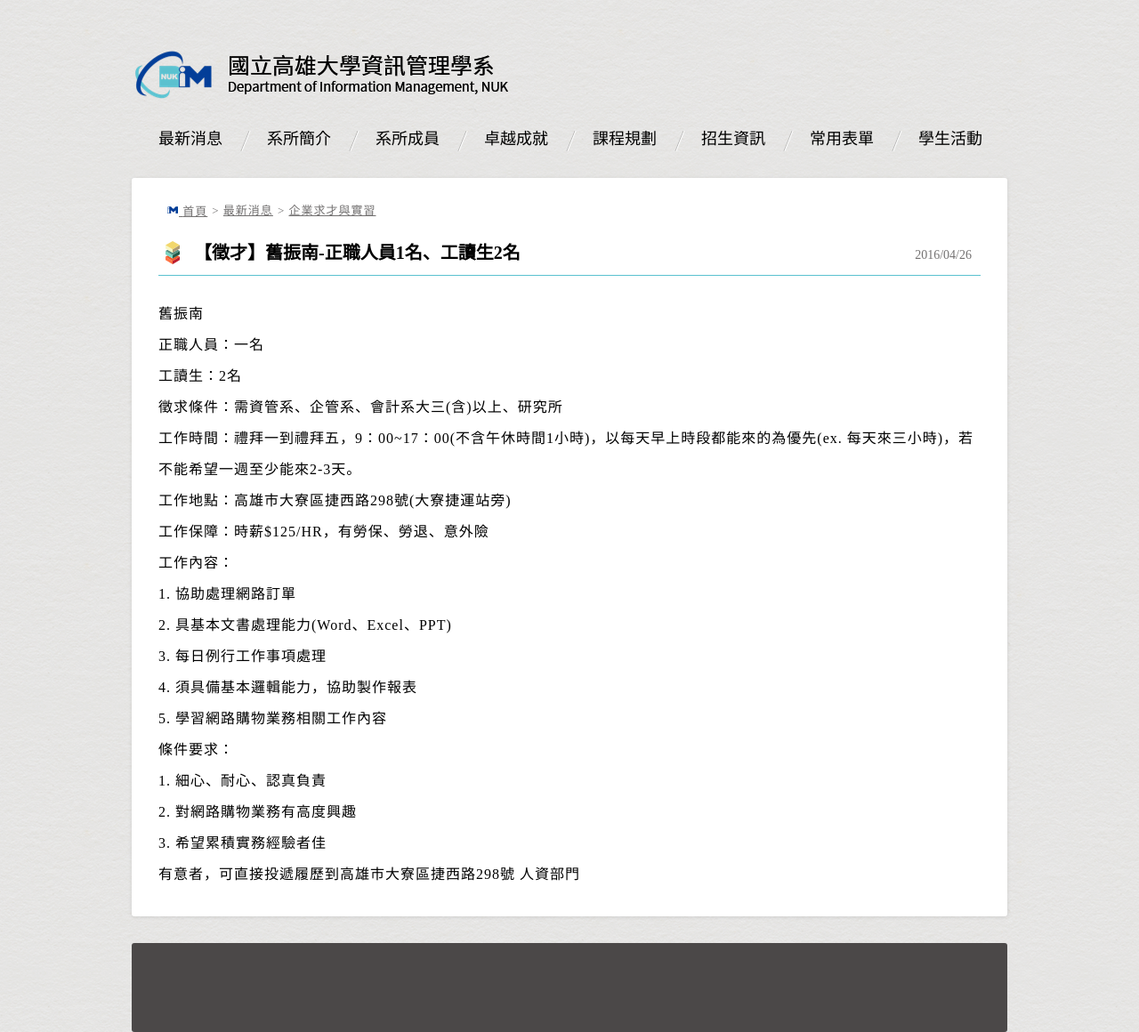
After one commit to tacheng9502/NUKIM, a PHP site: page /news.html in a window 1280 px wide. The commit adds this page. Shown: the whole page at 89% size. Run offline with PHP 8.4, Linux system fonts and the light colour scheme.

Commit message:
Create news.html

```diff
--- /dev/null
+++ b/news.html
@@ -0,0 +1,86 @@
+<!DOCTYPE html>
+<html>
+<head>
+    <meta charset="UTF-8">
+    <meta name="viewport" content="width=device-width, initial-scale=1.0"/>
+    <title>國立高雄大學資訊管理學系</title>
+    <link rel="stylesheet" type="text/css" href="stylesheet/style.css">
+</head>
+<body>
+<div class="wrap">
+    <div class="header">
+        <h1><a href="#">NUKIM</a></h1>
+        <ul class="social_nav">
+            <li><a href="#" class="facebook"></a></li>
+            <li><a href="#" class="facebook"></a></li>
+            <li><a href="#" class="facebook"></a></li>
+        </ul>
+        <div class="clear"></div>
+        <ul class="menu">
+            <li>
+                <a href="">最新消息</a>
+                <ul>
+                    <li><a href="#">Work1</a></li>
+                    <li><a href="#">Work2</a></li>
+                    <li><a href="#">Work3</a></li>
+                </ul>
+            </li>
+            <li><a href="">系所簡介</a></li>
+            <li><a href="">系所成員</a></li>
+            <li><a href="">卓越成就</a></li>
+            <li><a href="">課程規劃</a></li>
+            <li><a href="">招生資訊</a></li>
+            <li><a href="">常用表單</a></li>
+            <li><a href="">學生活動</a></li>
+        </ul>
+    </div>
+    <div class="clear"></div>
+    <div class="content">
+        <ul class="breadcrumb">
+            <li>
+                <a href="">
+                    <img src="images/favicon.ico">
+                    <span>首頁</span>
+                </a>
+            </li>
+            <li>
+                <span>></span>
+                <a href="">
+                    <span>最新消息</span>
+                </a>
+            </li>
+            <li>
+                <span>></span>
+                <a href="">
+                    <span>企業求才與實習</span>
+                </a>
+            </li>
+        </ul>
+        <h2>【徵才】舊振南-正職人員1名、工讀生2名</h2>
+        <span class="date">2016/04/26</span>
+        <p>
+            舊振南<br>
+            正職人員：一名<br>
+            工讀生：2名<br>
+            徵求條件：需資管系、企管系、會計系大三(含)以上、研究所<br>
+            工作時間：禮拜一到禮拜五，9：00~17：00(不含午休時間1小時)，以每天早上時段都能來的為優先(ex. 每天來三小時)，若不能希望一週至少能來2-3天。<br>
+            工作地點：高雄市大寮區捷西路298號(大寮捷運站旁)<br>
+            工作保障：時薪$125/HR，有勞保、勞退、意外險<br>
+            工作內容：<br>
+            1. 協助處理網路訂單<br>
+            2. 具基本文書處理能力(Word、Excel、PPT)<br>
+            3. 每日例行工作事項處理<br>
+            4. 須具備基本邏輯能力，協助製作報表<br>
+            5. 學習網路購物業務相關工作內容<br>
+            條件要求：<br>
+            1. 細心、耐心、認真負責<br>
+            2. 對網路購物業務有高度興趣<br>
+            3. 希望累積實務經驗者佳<br>
+            有意者，可直接投遞履歷到高雄市大寮區捷西路298號 人資部門<br>
+        </p>
+    </div>
+    <div class="footer"></div>
+</div>
+
+</body>
+</html>
--- a/stylesheet/style.css
+++ b/stylesheet/style.css
@@ -217,6 +217,70 @@ ul.social_nav li{
 	width: 45%;
 }
 
+.content {
+	overflow: hidden;
+	padding: 30px;
+	background: #fff;
+	box-shadow: 0px 1px 4px 0px rgba(0, 0, 0, 0.1);
+    border-radius: 3px;
+   	margin-bottom: 30px;
+   	position: relative;
+}
+
+.content h2 {
+	font-size: 20px;
+	padding-left: 40px;
+	padding-top: 15px;
+	padding-bottom: 15px;
+	margin-bottom: 25px;
+	background: url('../images/event_border.svg') left no-repeat;
+	border-bottom: 0.5px solid #5BC1CF;
+	font-weight: bold;
+}
+
+.content p {
+	font-size: 16px;
+	line-height: 35px;
+	letter-spacing: 1px;
+}
+
+.date {
+	position: absolute;
+	top: 80px;
+	right: 40px;
+	font-size: 14px;
+	color: #737171;
+}
+
+.breadcrumb {
+	font-size: 13px;
+	color: #737171;
+	letter-spacing: 1px;
+	margin-bottom: 15px;
+	margin-left: 10px;
+	overflow: hidden;
+}
+
+.breadcrumb li {
+	float: left;
+	margin-right: 5px;
+}
+
+.breadcrumb img {
+	height: 12px;
+	margin-right: 1px;
+}
+
+.breadcrumb a {
+	color: inherit;
+}
+
+.breadcrumb a:hover {
+	color: #5BC1CF;
+}
+
+
+
 @media screen and (max-width:768px){
 	.event_left, .event_right{
 		width: 95%;
```
Also changed, not shown: images/favicon.ico (added).
